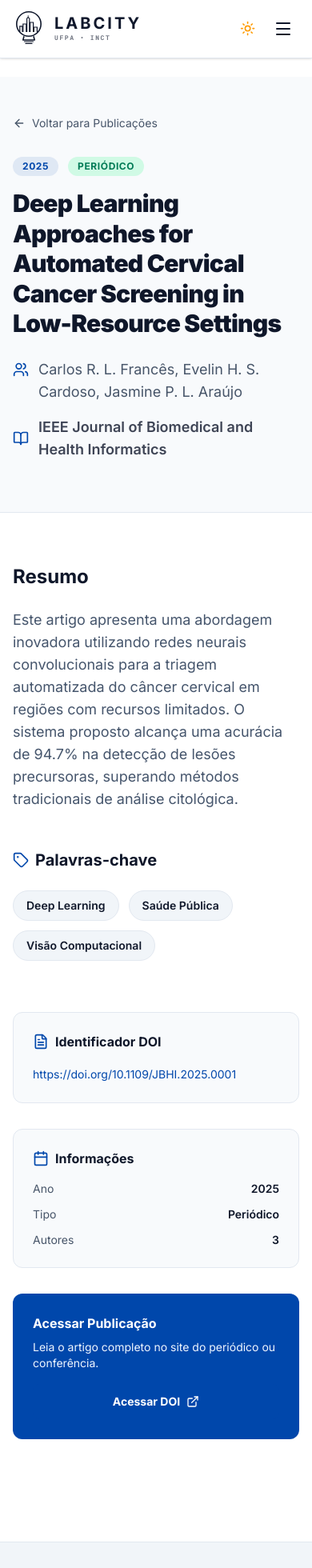
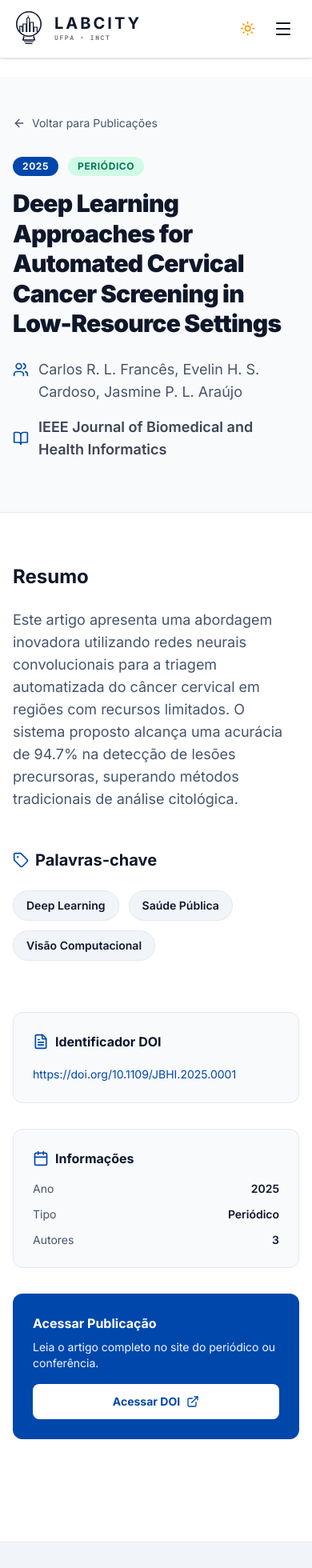
Before and after one commit to HaylaAlmeida/labcity.github.io, a Next.js app: page /publicacoes/deep-learning-cervical-cancer in a window 390 px wide. Shown: the top 1960 px of the page at 80% size. Built offline with nearby package versions, Linux system fonts and the light colour scheme.

Commit message:
fix mobile colors

```diff
--- a/app/equipe/page.tsx
+++ b/app/equipe/page.tsx
@@ -51,7 +51,7 @@ export default function TeamPage() {
                                     </div>
                                     <div className="text-center sm:text-left flex-1">
                                         <div className="flex items-center justify-center sm:justify-start gap-3 mb-3">
-                                            <span className="font-mono text-xs bg-primary/10 text-primary px-3 py-1 rounded-full">{coord.id}</span>
+                                            <span className="font-mono text-xs bg-primary text-white px-3 py-1 rounded-full">{coord.id}</span>
                                             <span className="font-mono text-xs text-muted-foreground uppercase tracking-wide">{coord.role}</span>
                                         </div>
                                         <h2 className="text-2xl font-bold text-foreground mb-2">{coord.name}</h2>
--- a/app/projetos/[id]/page.tsx
+++ b/app/projetos/[id]/page.tsx
@@ -32,7 +32,7 @@ export default async function ProjectDetailsPage({ params }: { params: Promise<{
                     <div className="flex flex-col md:flex-row gap-12 items-start">
                         <div className="flex-1">
                             <div className="flex items-center gap-3 mb-4">
-                                <span className="bg-primary/10 text-primary text-xs font-bold px-3 py-1 rounded-full uppercase tracking-wider">
+                                <span className="text-white bg-primary text-xs font-bold px-3 py-1 rounded-full uppercase tracking-wider">
                                     {project.category}
                                 </span>
                                 <span className="bg-slate-200 dark:bg-slate-800 text-slate-600 dark:text-slate-300 text-xs font-bold px-3 py-1 rounded-full uppercase tracking-wider">
--- a/app/publicacoes/[id]/page.tsx
+++ b/app/publicacoes/[id]/page.tsx
@@ -39,7 +39,7 @@ export default async function PublicationDetailsPage({ params }: { params: Promi
                     <div className="max-w-4xl">
                         {/* Badges */}
                         <div className="flex items-center gap-3 mb-4 flex-wrap">
-                            <span className="bg-primary/10 text-primary whitespace-nowrap text-xs font-bold px-3 py-1 rounded-full uppercase tracking-wider">
+                            <span className="text-white bg-primary whitespace-nowrap text-xs font-bold px-3 py-1 rounded-full uppercase tracking-wider">
                                 {publication.year}
                             </span>
                             <span className={`text-xs font-bold px-3 py-1 rounded-full uppercase tracking-wider ${publication.type === 'journal'
@@ -150,13 +150,12 @@ export default async function PublicationDetailsPage({ params }: { params: Promi
                                 href={publication.doi}
                                 target="_blank"
                                 rel="noopener noreferrer"
-                                className="w-full py-3 bg-primary text-primary-foreground rounded-lg font-bold text-sm hover:bg-primary/90 transition-colors flex items-center justify-center gap-2"
+                                className="w-full py-3 bg-white text-primary rounded-lg font-bold text-sm hover:bg-primary/90 transition-colors flex items-center justify-center gap-2"
                             >
                                 Acessar DOI <ExternalLink className="w-4 h-4" />
                             </a>
                         </div>
                     </div>
-
                 </div>
             </div>
         </main>
```
